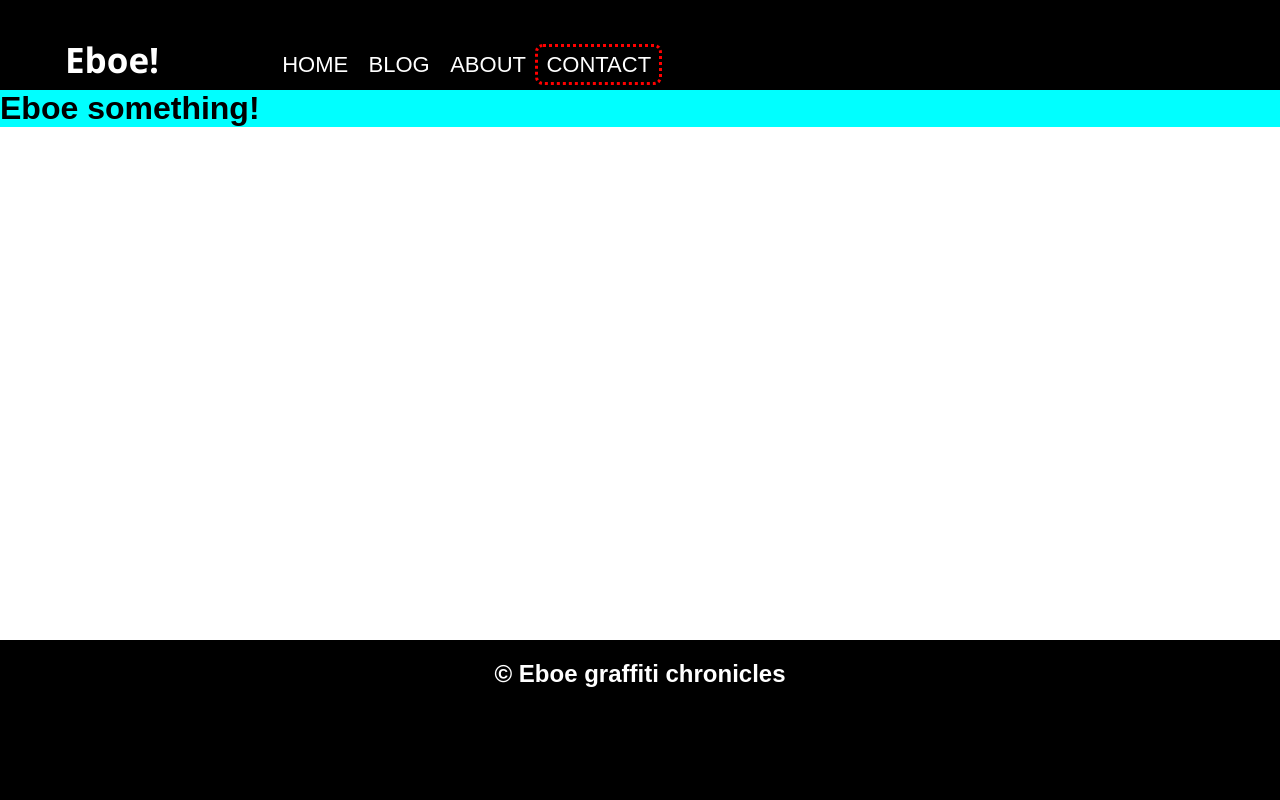
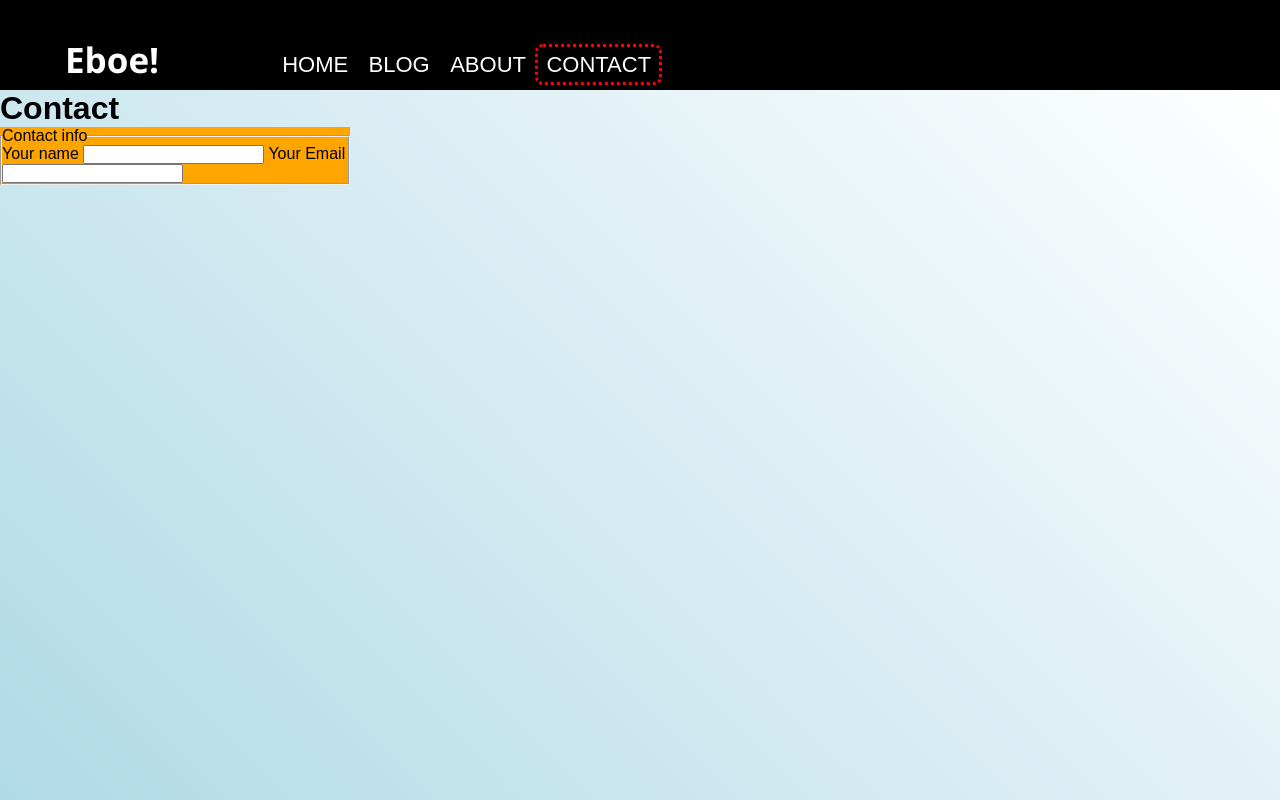
Before and after one commit to Noroff-FEU-Assignments/project-exam-1-hakon-marius, a plain HTML site: page contact.html in a window 1280 px wide. Shown: the top 800 px of the page. Drawn offline with Linux system fonts and the light colour scheme.

Commit message:
contact form

```diff
--- a/contact.html
+++ b/contact.html
@@ -24,9 +24,27 @@
             </ul>
         </nav>
     </header>
-    <main>
-        <h1>Eboe something!</h1>
-    </main>
+    <div class="background">
+
+        <h1>Contact</h1>
+        <form action="send-form.php" method="post" class="contact-form">
+            <fieldset>
+                <legend>Contact info</legend>
+                <label for="name">Your name</label>
+                <input type="text" name="name" id="name">
+                <label for="email">Your Email</label>
+                <input type="text" name="email" id="email">
+            </fieldset>
+
+
+
+
+
+
+
+        </form>
+
+    </div>
 
     <footer>
         <h2>&copy; Eboe graffiti chronicles</h2>
--- a/css/style.css
+++ b/css/style.css
@@ -115,3 +115,18 @@ footer {
     }
 
 }
+
+
+/*contactpage*/
+
+.background {
+    height: 100vh;
+    width: 100%;
+    background-image: linear-gradient(45deg, lightblue, white);
+}
+
+.contact-form {
+    background-color: orange;
+    width: 350px;
+
+}
```
Also changed, not shown: images/eboe.jpg (added), js/script.js (added).
